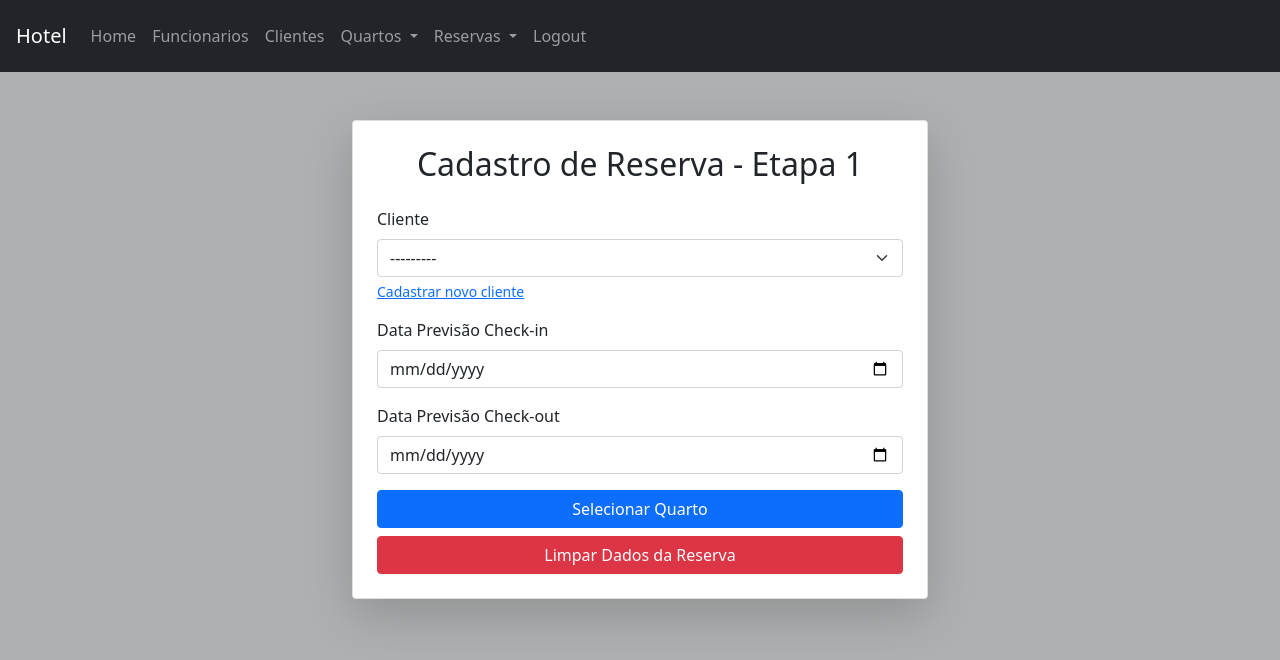
After one commit to rodrigotmo/fullstack1-hotel-manager, a Django app: page /reservas/cadastro/reserva_inicial in a window 1280 px wide. The commit adds this page. Shown: the top 660 px of the page. Run offline with Django 5.2, Linux system fonts and the light colour scheme; the visitor is signed in with stand-in values (Sample User, id 1); data that the repository does not hold is empty; some libraries are stand-ins or nearby versions.

Commit message:
criando novo fluxo de reserva

```diff
--- a/clientes/views.py
+++ b/clientes/views.py
@@ -32,7 +32,7 @@ def cadastrar_cliente(request):
             messages.success(request, 'Cliente cadastrado com sucesso.')
 
             if reserva_flag:
-                return redirect(reverse('cadastrar_reserva') + '?' + urlencode({'cliente_id': cliente.id}))
+                return redirect(reverse('reserva_inicial') + '?' + urlencode({'cliente_id': cliente.id}))
             else:
                 return redirect('clientes')
 
--- a/reservas/forms.py
+++ b/reservas/forms.py
@@ -1,53 +1,17 @@
-from datetime import date, timezone
+from datetime import date
 from django import forms
-from django.db.models import Q
-from quartos.models import StatusQuarto, TarifaTipoQuarto
-from .models import Reserva, Cliente, Quarto, StatusReserva
+from clientes.models import Cliente
 
-class ReservaForm(forms.ModelForm):
-    cliente = forms.ModelChoiceField(queryset=Cliente.objects.filter(ativo=True), required=True)
-    quarto = forms.ModelChoiceField(queryset=Quarto.objects.none(), required=True)
-
-    class Meta:
-        model = Reserva
-        fields = ['cliente', 'data_reserva_previsao_inicio', 'data_reserva_previsao_fim', 'quarto']
-        widgets = {
-            'data_reserva_previsao_inicio': forms.DateInput(
-                attrs={'type': 'date', 'class': 'form-control', 'min': date.today().isoformat()},
-                format='%Y-%m-%d'
-            ),
-            'data_reserva_previsao_fim': forms.DateInput(
-                attrs={'type': 'date', 'class': 'form-control', 'min': date.today().isoformat()},
-                format='%Y-%m-%d'
-            )
-        }
-
-    def __init__(self, *args, user=None, **kwargs):
-        super().__init__(*args, **kwargs)
-        self.user = user
-        self.fields['quarto'].queryset = Quarto.objects.exclude(
-            Q(status_quarto_id=StatusQuarto.REMOVIDO()) |
-            Q(reserva_liberada=False)
-        )
-
-        if 'data_reserva_previsao_inicio' in self.data and 'data_reserva_previsao_fim' in self.data:
-            self.atualizar_quartos_disponiveis()
-
-    def atualizar_quartos_disponiveis(self):
-        data_inicio = self.data.get('data_reserva_previsao_inicio')
-        data_fim = self.data.get('data_reserva_previsao_fim')
-
-        if data_inicio and data_fim:
-            quartos_ocupados = Reserva.objects.filter(
-                data_reserva_previsao_fim__gte=data_inicio,
-                data_reserva_previsao_inicio__lte=data_fim
-            ).values_list('quarto_id', flat=True)
-
-            self.fields['quarto'].queryset = Quarto.objects.exclude(
-                Q(id__in=quartos_ocupados) |
-                Q(status_quarto_id=StatusQuarto.REMOVIDO()) |
-                Q(reserva_liberada=False)
-            )
+class ReservaInicialForm(forms.Form):
+    cliente = forms.ModelChoiceField(queryset=Cliente.objects.filter(ativo=True), required=True, widget=forms.Select(attrs={'class': 'form-select'}))
+    data_reserva_previsao_inicio = forms.DateField(
+        widget=forms.DateInput(attrs={'type': 'date', 'class': 'form-control', 'min': date.today().isoformat()}),
+        required=True
+    )
+    data_reserva_previsao_fim = forms.DateField(
+        widget=forms.DateInput(attrs={'type': 'date', 'class': 'form-control', 'min': date.today().isoformat()}),
+        required=True
+    )
 
     def clean(self):
         cleaned_data = super().clean()
@@ -58,23 +22,3 @@ class ReservaForm(forms.ModelForm):
             raise forms.ValidationError("A data de início deve ser anterior à data de fim.")
 
         return cleaned_data
-
-    def save(self, commit=True):
-        reserva = super().save(commit=False)
-        reserva.funcionario = self.user
-        reserva.data_reserva_criada = date.today()
-        reserva.status_reserva = StatusReserva.RESERVADA()
-        tarifa = TarifaTipoQuarto.objects.filter(
-            tipo_quarto=reserva.quarto.tipo_quarto,
-            data_inicio_vigencia__lte=reserva.data_reserva_previsao_inicio,
-            data_fim_vigencia__gte=reserva.data_reserva_previsao_fim
-        ).first()
-
-        if not tarifa:
-            raise forms.ValidationError("Não há tarifa definida para esse tipo de quarto na data selecionada.")
-
-        reserva.tarifa_tipo_quarto = tarifa
-
-        if commit:
-            reserva.save()
-        return reserva
--- a/reservas/models.py
+++ b/reservas/models.py
@@ -1,3 +1,4 @@
+from django.utils import timezone
 from django.db import models
 from funcionarios.models import Funcionario
 from quartos.models import Quarto, TarifaTipoQuarto
@@ -40,7 +41,7 @@ class Reserva(models.Model):
     quarto = models.ForeignKey(Quarto, on_delete=models.RESTRICT)
     status_reserva = models.ForeignKey(StatusReserva, on_delete=models.RESTRICT)
     tarifa_tipo_quarto = models.ForeignKey(TarifaTipoQuarto, on_delete=models.RESTRICT)
-    data_reserva_criada = models.DateField()
+    data_reserva_criada = models.DateField(default=timezone.now)
     data_reserva_previsao_inicio = models.DateField()
     data_reserva_previsao_fim = models.DateField()
     data_check_in = models.DateField(blank=True, null=True)
--- /dev/null
+++ b/reservas/templates/reserva/reserva_inicial.html
@@ -0,0 +1,39 @@
+{% extends "base.html" %}
+
+{% block content %}
+<div class="container mt-5" style="max-width: 600px; margin:auto;">
+    <div class="card shadow-lg p-4">
+        <h2 class="text-center mb-4">Cadastro de Reserva - Etapa 1</h2>
+        <form method="post" novalidate>
+            {% csrf_token %}
+            {{ form.non_field_errors }}
+
+            <div class="mb-3">
+                <label for="{{ form.cliente.id_for_label }}" class="form-label">Cliente</label>
+                {{ form.cliente }}
+                {{ form.cliente.errors }}
+                <div class="form-text">
+                    <a href="{% url 'cadastrar_cliente' %}?reserva=true">Cadastrar novo cliente</a>
+                </div>
+            </div>
+
+            <div class="mb-3">
+                <label for="{{ form.data_reserva_previsao_inicio.id_for_label }}" class="form-label">Data Previsão Check-in</label>
+                {{ form.data_reserva_previsao_inicio }}
+                {{ form.data_reserva_previsao_inicio.errors }}
+            </div>
+
+            <div class="mb-3">
+                <label for="{{ form.data_reserva_previsao_fim.id_for_label }}" class="form-label">Data Previsão Check-out</label>
+                {{ form.data_reserva_previsao_fim }}
+                {{ form.data_reserva_previsao_fim.errors }}
+            </div>
+
+            <button type="submit" class="btn btn-primary w-100">Selecionar Quarto</button>
+
+            <a href="{% url 'limpar_sessao_reserva' %}" class="btn btn-danger w-100 mt-2">Limpar Dados da Reserva</a>
+
+        </form>
+    </div>
+</div>
+{% endblock %}
--- a/reservas/templates/reserva/reservas.html
+++ b/reservas/templates/reserva/reservas.html
@@ -4,10 +4,10 @@
 
 
 <div class="container mt-5">
-    <h1 class="text-center my-4">Lista de Reservas</h1>
+    <h1 class="text-center my-4">Lista de Reservas Ativas</h1>
 
     <div class="mb-4 text-center">
-        <a href="{% url 'cadastrar_reserva' %}" class="btn btn-success mb-4">Novo</a>
+        <a href="{% url 'reserva_inicial' %}" class="btn btn-success mb-4">Novo</a>
         <input type="text" id="searchInput" class="form-control w-50 mx-auto"
             placeholder="Buscar por cliente, quarto ou id...">
     </div>
--- a/reservas/urls.py
+++ b/reservas/urls.py
@@ -3,6 +3,9 @@ from reservas import views
 
 urlpatterns = [
     path('', views.reservas, name='reservas'),
-    path('cadastro', views.cadastrar_reserva, name='cadastrar_reserva'),
-    path('cancelar/<int:reserva_id>', views.cancelar_reserva, name='cancelar_reserva'),
+    path('cadastro/reserva_inicial', views.reserva_inicial, name='reserva_inicial'),
+    path('cadastro/selecionar-quarto/', views.selecionar_quarto, name='selecionar_quarto'),
+    path('cadastro/resumo/', views.resumo_reserva, name='resumo_reserva'),
+    path('cadastro/limpar/', views.limpar_sessao_reserva, name='limpar_sessao_reserva'),
+    path('cancelar/<int:reserva_id>/', views.cancelar_reserva, name='cancelar_reserva'),
 ]
--- a/reservas/views.py
+++ b/reservas/views.py
@@ -1,42 +1,187 @@
+from datetime import datetime
 from django.contrib import messages
+from django.contrib.auth.decorators import login_required
 from django.shortcuts import get_object_or_404, redirect, render
-from django.contrib.auth.decorators import login_required
+from django.utils.timezone import now
 from clientes.models import Cliente
-from reservas.forms import ReservaForm
+from quartos.models import Quarto, StatusQuarto, TarifaTipoQuarto
 from reservas.models import Reserva, StatusReserva
-from django.utils.timezone import now
+from reservas.forms import ReservaInicialForm
+from django.db.models import Case, When, Value, IntegerField
 
 @login_required
 def reservas(request):
-    reservas = Reserva.objects.all()
+    ordenacao_personalizada = Case(
+        When(status_reserva=StatusReserva.EM_ANDAMENTO(), then=Value(0)),
+        When(status_reserva=StatusReserva.RESERVADA(), then=Value(1)),
+        default=Value(2),
+        output_field=IntegerField()
+    )
+    reservas = Reserva.objects.filter(
+        status_reserva__in=[StatusReserva.EM_ANDAMENTO(), StatusReserva.RESERVADA()]
+    ).annotate(
+        ordem_status=ordenacao_personalizada
+    ).order_by('ordem_status', '-data_reserva_criada')
     return render(request, 'reserva/reservas.html', {'reservas': reservas})
 
 @login_required
-def cadastrar_reserva(request):
-    cliente_id = request.GET.get('cliente_id')
-    cliente_inicial = None
-
-    if cliente_id:
-        try:
-            cliente_inicial = Cliente.objects.get(id=cliente_id)
-        except Cliente.DoesNotExist:
-            cliente_inicial = None
+def reserva_inicial(request):
 
     if request.method == 'POST':
-        form = ReservaForm(request.POST, user=request.user)
+        form = ReservaInicialForm(request.POST)
         if form.is_valid():
-            form.save()
-            messages.success(request, 'Reserva cadastrada com sucesso.')
-            return redirect('reservas')
+            request.session['reserva_dados'] = {
+                'cliente_id': form.cleaned_data['cliente'].id,
+                'data_inicio': form.cleaned_data['data_reserva_previsao_inicio'].isoformat(),
+                'data_fim': form.cleaned_data['data_reserva_previsao_fim'].isoformat(),
+            }
+            return redirect('selecionar_quarto')
     else:
-        form = ReservaForm(initial={'cliente': cliente_inicial}, user=request.user)
+        dados = request.session.get('reserva_dados')
+        initial = {}
+        if dados or request.GET.get('cliente_id'):
+            if dados:
+                initial['cliente'] = dados.get('cliente_id')
+                initial['data_reserva_previsao_inicio'] = dados.get('data_inicio')
+                initial['data_reserva_previsao_fim'] = dados.get('data_fim')
+            else:
+                cliente_id = request.GET.get('cliente_id')
+                initial['cliente'] = cliente_id
+        form = ReservaInicialForm(initial=initial)
 
-    return render(request, 'reserva/cadastro.html', {'form': form})
+    return render(request, 'reserva/reserva_inicial.html', {'form': form})
+
+@login_required
+def limpar_sessao_reserva(request):
+    if 'reserva_dados' in request.session:
+        del request.session['reserva_dados']
+    return redirect('reserva_inicial')
+
+@login_required
+def selecionar_quarto(request):
+    dados = request.session.get('reserva_dados')
+    if not dados:
+        messages.error(request, "Dados da reserva não encontrados. Por favor, preencha o formulário inicial.")
+        return redirect('reserva_inicial')
+
+    cliente_id = dados['cliente_id']
+    cliente = get_object_or_404(Cliente, id=cliente_id)
+    data_inicio = dados['data_inicio']
+    data_fim = dados['data_fim']
+    data_inicio_formatado = datetime.strptime(data_inicio, '%Y-%m-%d').date()
+    data_fim_formatado = datetime.strptime(data_fim, '%Y-%m-%d').date()
+    qtd_dias = (data_fim_formatado - data_inicio_formatado).days
+
+
+    quartos_base = Quarto.objects.exclude(
+        status_quarto=StatusQuarto.REMOVIDO()
+    ).filter(reserva_liberada=True)
+
+
+    quartos_ocupados = Reserva.objects.filter(
+        data_reserva_previsao_inicio__lt=data_fim,
+        data_reserva_previsao_fim__gt=data_inicio
+    ).exclude(
+        status_reserva__in=[StatusReserva.CANCELADA(), StatusReserva.FINALIZADA()]
+    ).values_list('quarto_id', flat=True)
+
+    quartos_disponiveis = quartos_base.exclude(id__in=quartos_ocupados)
+
+    quartos_com_tarifa = []
+    for quarto in quartos_disponiveis:
+        tarifa = TarifaTipoQuarto.objects.filter(
+            tipo_quarto=quarto.tipo_quarto,
+            data_inicio_vigencia__lte=data_inicio,
+            data_fim_vigencia__gte=data_fim
+        ).first()
+        if tarifa:
+            quartos_com_tarifa.append({
+                'quarto': quarto,
+                'tarifa': tarifa,
+            })
+
+    if request.method == 'POST':
+        quarto_id = request.POST.get('quarto_id')
+        if not quarto_id:
+            messages.error(request, "Por favor, selecione um quarto.")
+        else:
+            try:
+                quarto_selecionado = quartos_disponiveis.get(id=quarto_id)
+            except Quarto.DoesNotExist:
+                messages.error(request, "Quarto inválido ou indisponível.")
+                return redirect('selecionar_quarto')
+            dados = request.session.get('reserva_dados', {})
+            dados['quarto_id'] = quarto_selecionado.id
+            request.session['reserva_dados'] = dados
+            request.session.modified = True
+
+            return redirect('resumo_reserva')
+
+    return render(request, 'reserva/selecionar_quarto.html', {
+        'quartos_com_tarifa': quartos_com_tarifa,
+        'cliente': cliente,
+        'data_inicio': data_inicio,
+        'data_fim': data_fim,
+        'qtd_dias': qtd_dias,
+    })
+
+@login_required
+def resumo_reserva(request):
+    dados = request.session.get('reserva_dados')
+    if not dados or 'quarto_id' not in dados:
+        messages.error(request, "Dados incompletos da reserva. Por favor, inicie novamente.")
+        return redirect('reserva_inicial')
+
+    cliente_id = dados['cliente_id']
+    data_inicio = dados['data_inicio']
+    data_fim = dados['data_fim']
+    data_inicio_formatado = datetime.strptime(data_inicio, '%Y-%m-%d').date()
+    data_fim_formatado = datetime.strptime(data_fim, '%Y-%m-%d').date()
+    qtd_dias = (data_fim_formatado - data_inicio_formatado).days
+    quarto_id = dados['quarto_id']
+
+    cliente = get_object_or_404(Cliente, id=cliente_id)
+    quarto = get_object_or_404(Quarto, id=quarto_id)
+
+    tarifa = TarifaTipoQuarto.objects.filter(
+        tipo_quarto=quarto.tipo_quarto,
+        data_inicio_vigencia__lte=data_inicio,
+        data_fim_vigencia__gte=data_fim
+    ).first()
+
+    if not tarifa:
+        messages.error(request, "Não há tarifa definida para o quarto selecionado nas datas escolhidas.")
+        return redirect('selecionar_quarto')
+
+    if request.method == 'POST':
+        reserva = Reserva(
+            cliente=cliente,
+            funcionario=request.user,
+            quarto=quarto,
+            status_reserva=StatusReserva.RESERVADA(),
+            tarifa_tipo_quarto=tarifa,
+            data_reserva_previsao_inicio=data_inicio,
+            data_reserva_previsao_fim=data_fim,
+        )
+        reserva.save()
+        messages.success(request, f"Reserva criada com sucesso para o quarto {quarto.numero}.")
+        if 'reserva_dados' in request.session:
+            del request.session['reserva_dados']
+        return redirect('reservas')
+
+    return render(request, 'reserva/resumo_reserva.html', {
+        'cliente': cliente,
+        'data_inicio': data_inicio,
+        'data_fim': data_fim,
+        'quarto': quarto,
+        'tarifa': tarifa,
+        'qtd_dias': qtd_dias,
+    })
 
 @login_required
 def cancelar_reserva(request, reserva_id):
     reserva = get_object_or_404(Reserva, id=reserva_id)
-    if reserva.status_reserva == StatusReserva.CANCELADA() or reserva.status_reserva == StatusReserva.FINALIZADA() or reserva.status_reserva == StatusReserva.EM_ANDAMENTO():
+    if reserva.status_reserva in [StatusReserva.CANCELADA(), StatusReserva.FINALIZADA(), StatusReserva.EM_ANDAMENTO()]:
         messages.info(request, 'Esta reserva já está cancelada, finalizada ou em andamento.')
     else:
         reserva.status_reserva = StatusReserva.CANCELADA()
--- a/templates/base.html
+++ b/templates/base.html
@@ -55,7 +55,7 @@
                         Reservas
                     </a>
                     <div class="dropdown-menu" aria-labelledby="drop-reservas">
-                        <a class="dropdown-item" href={%url "cadastrar_reserva" %}>Reservar</a>
+                        <a class="dropdown-item" href={%url "reserva_inicial" %}>Reservar</a>
                         <a class="dropdown-item" href={%url "reservas" %}>Ver reservas</a>
                         <a class="dropdown-item" href="#">Relatórios</a>
                     </div>
```
Also changed, not shown: reservas/templates/reserva/cadastro.html (deleted, +0 -51 lines), reservas/templates/reserva/resumo_reserva.html (added, +25 -0 lines), reservas/templates/reserva/selecionar_quarto.html (added, +56 -0 lines), reservas/templatetags/form_filters.py (deleted, +0 -7 lines), reservas/templatetags/multiply.py (added, +10 -0 lines).
